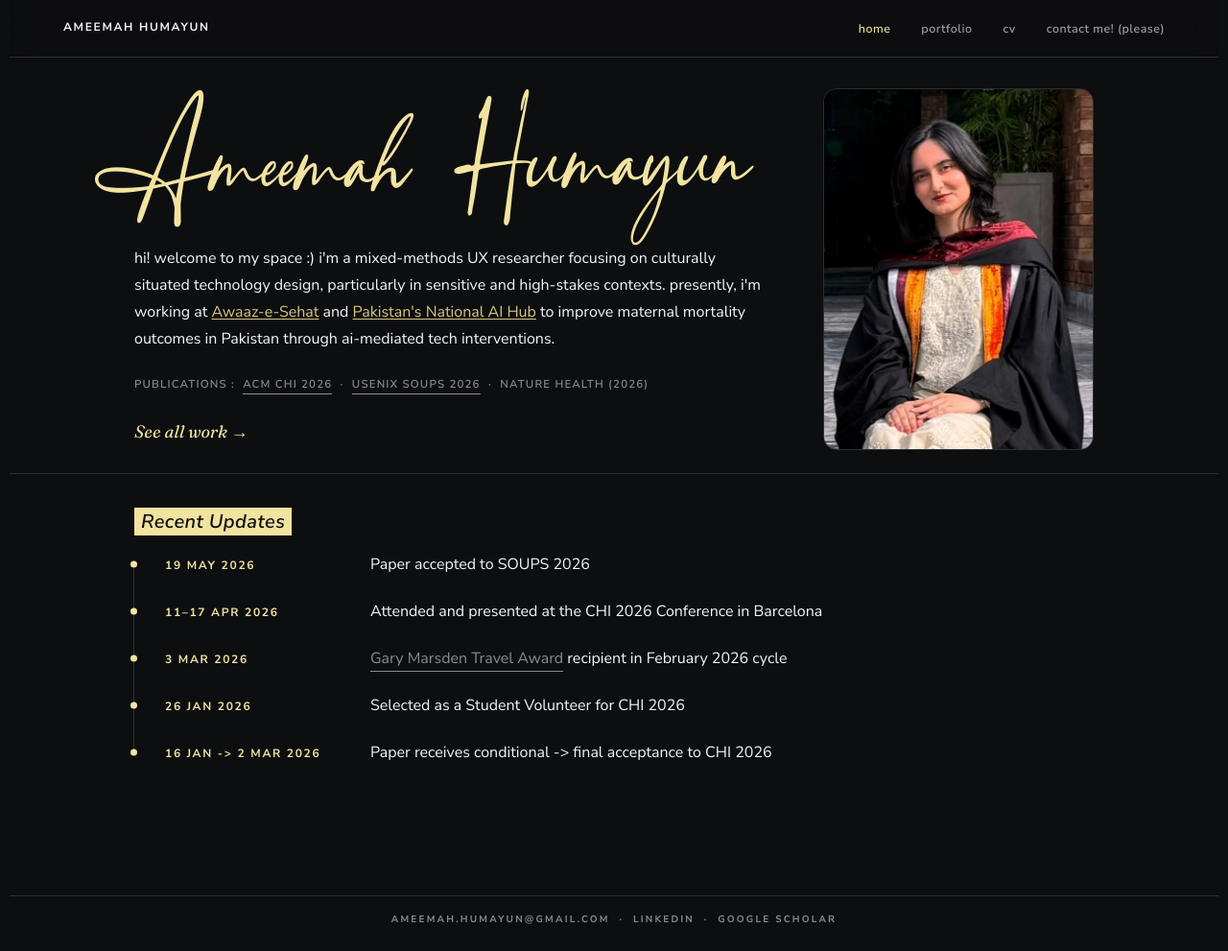
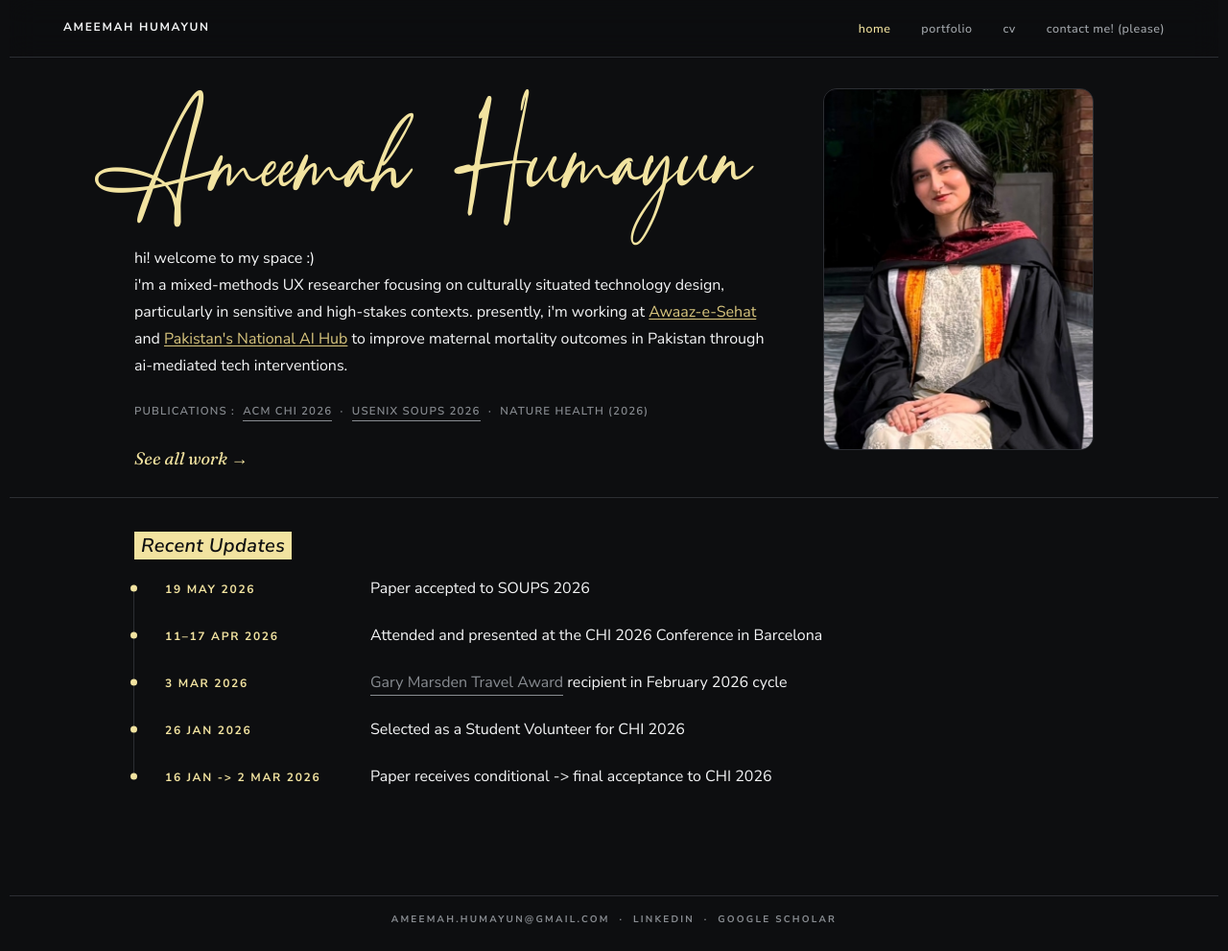
Before and after one commit to ameemahumayun/ameemahumayun.github.io, a Jekyll site: the page built from index.html, in a window 1280 px wide and 991 px high. Shown: the whole window at 96% size. Built offline with Jekyll 4.4.1, drawn with Linux system fonts in a browser that asks for light colours.

Commit message:
Break homepage greeting onto its own line

```diff
--- a/index.html
+++ b/index.html
@@ -10,7 +10,7 @@ description: Mixed-methods UX researcher working on human-centered AI for health
   <div class="hero__inner">
     <div class="hero__text">
       <h1 class="signature-text" style="margin-top:2.47rem;margin-bottom:1.1rem;">Ameemah Humayun</h1>
-      <p class="lead" style="max-width:660px;font-size:var(--text-base);line-height:1.75;margin-bottom:1.25rem;">hi! welcome to my space :) i'm a mixed-methods UX researcher focusing on culturally situated technology design, particularly in sensitive and high-stakes contexts. presently, i'm working at <a href="https://or.lums.edu.pk/research-project/lums-faculty-showcases-bill-melinda-gates-foundation-funded-project-78th-un" target="_blank" rel="noopener" class="link-teal">Awaaz-e-Sehat</a> and <a href="https://lums.edu.pk/news/lums-awarded-major-grant-establish-pakistans-first-national-ai-hub" target="_blank" rel="noopener" class="link-teal">Pakistan's National AI Hub</a> to improve maternal mortality outcomes in Pakistan through ai-mediated tech interventions.</p>
+      <p class="lead" style="max-width:660px;font-size:var(--text-base);line-height:1.75;margin-bottom:1.25rem;">hi! welcome to my space :)<br>i'm a mixed-methods UX researcher focusing on culturally situated technology design, particularly in sensitive and high-stakes contexts. presently, i'm working at <a href="https://or.lums.edu.pk/research-project/lums-faculty-showcases-bill-melinda-gates-foundation-funded-project-78th-un" target="_blank" rel="noopener" class="link-teal">Awaaz-e-Sehat</a> and <a href="https://lums.edu.pk/news/lums-awarded-major-grant-establish-pakistans-first-national-ai-hub" target="_blank" rel="noopener" class="link-teal">Pakistan's National AI Hub</a> to improve maternal mortality outcomes in Pakistan through ai-mediated tech interventions.</p>
       <p class="eyebrow" style="margin-top:1.5rem;margin-bottom:1.25rem;color:var(--color-text-mute);font-weight:600;letter-spacing:0.1em;">
         Publications&nbsp;:&nbsp;
         <a href="https://doi.org/10.1145/3772318.3791315" target="_blank" rel="noopener" class="link-quiet link-underline-mute">ACM CHI 2026</a> &nbsp;·&nbsp;
```
